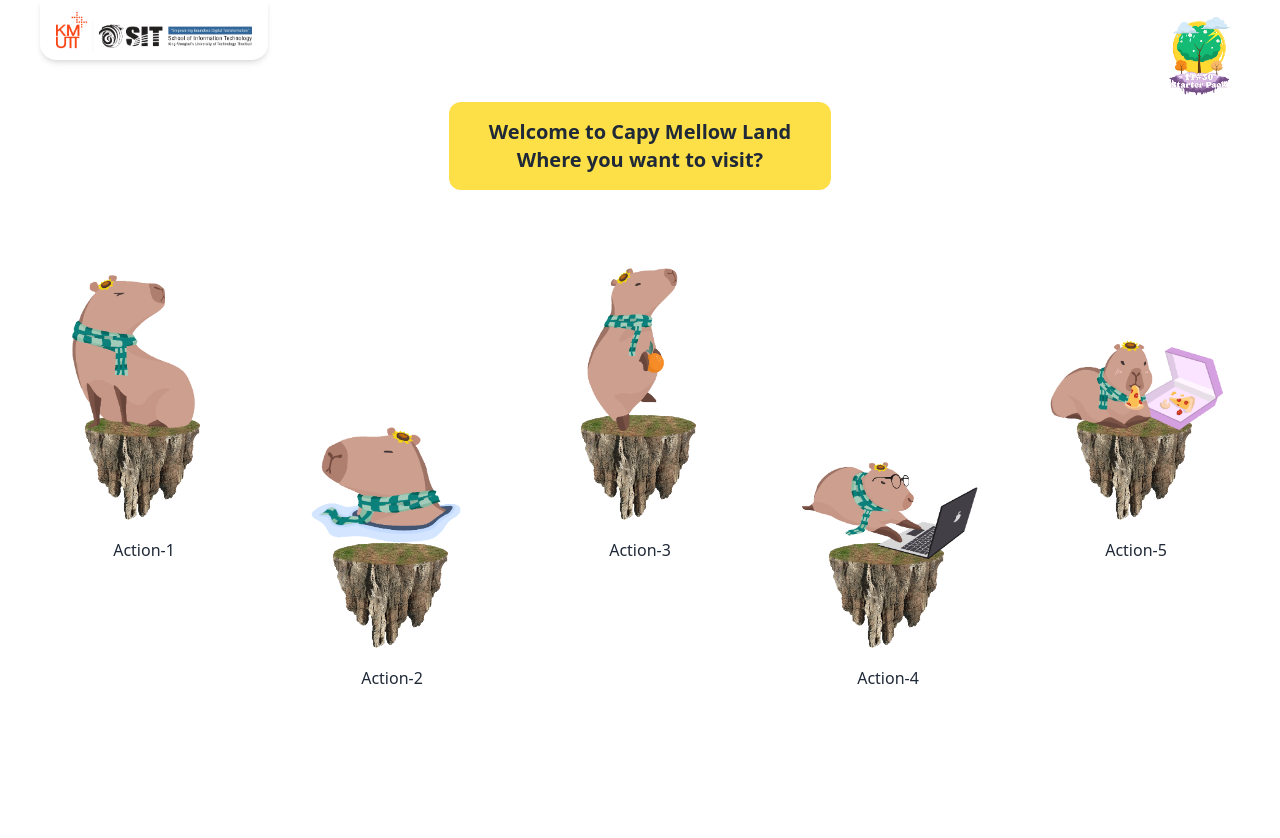
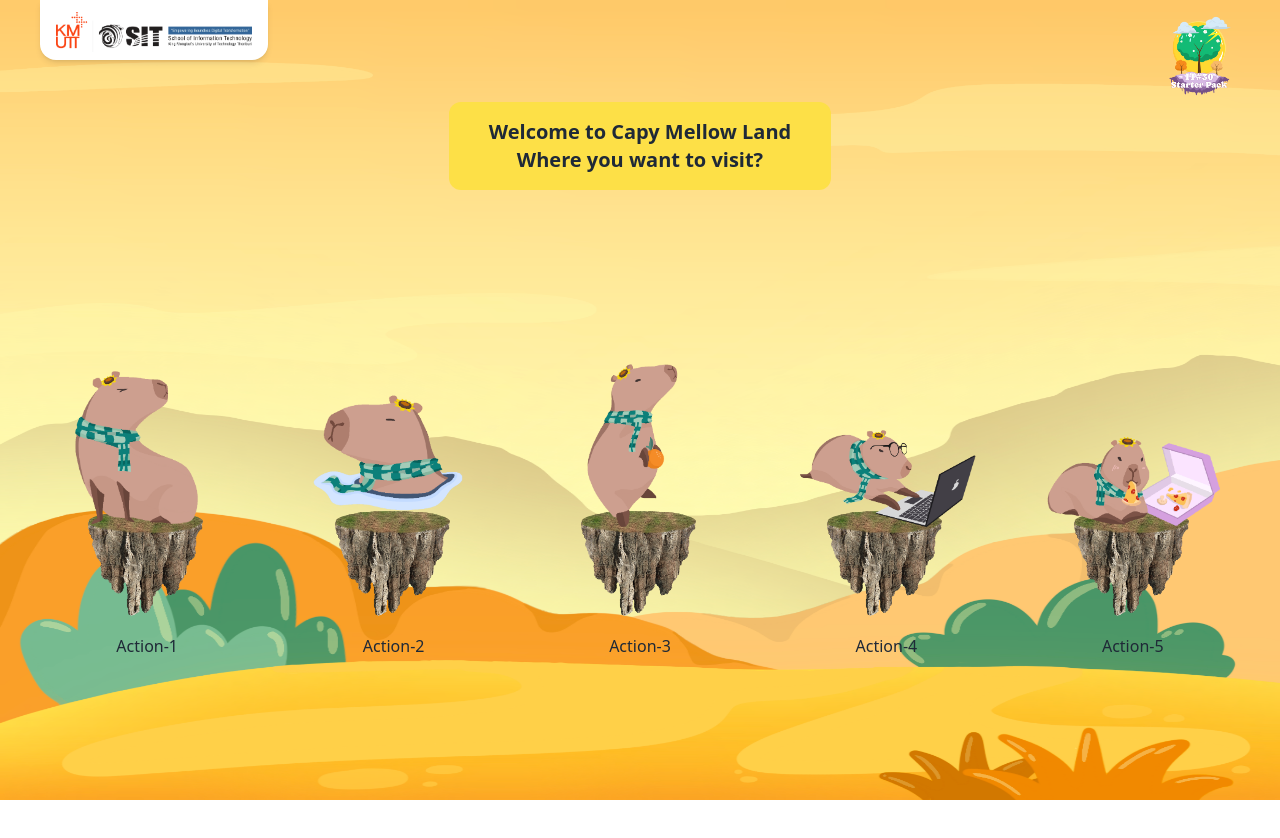
Before and after one commit to FameNu/IT30-Starter-Pack, a Vue app: page / in a window 1280 px wide. Shown: the top 838 px of the page. After the commit the page ends 800 px from the top, so only its background shows below. Built offline with nearby package versions, Linux system fonts and the light colour scheme.

Commit message:
refactor: Update card animations and layout in home page

```diff
--- a/src/App.vue
+++ b/src/App.vue
@@ -3,14 +3,13 @@ import SITAndStarter from '@/components/ourBrand/SITAndStarter.vue'
 </script>
 
 <template>
-  <!-- <div class="bg-main-bg bg-no-repeat bg-bottom bg-cover"> -->
   <div>
-    <header class="absolute top-0 w-full">
+    <div class="-z-10 absolute w-full h-full">
+      <img src="/bg/bg6.png" alt="main-bg-image" class="w-full h-full fixed">
+    </div>
+    <header class="fixed z-50 top-0 w-full">
       <SITAndStarter />
     </header>
-    <!-- <div class=" absolute w-full h-full">
-      <img src="/bg/Banner-GoogleForm.png" alt="main-bg-image" class="w-full h-full ins">
-    </div> -->
     <main class="w-screen h-screen p-10 pt-24">
       <RouterView />
     </main>
--- a/src/assets/main.css
+++ b/src/assets/main.css
@@ -12,10 +12,10 @@
     @apply transform transition-all duration-500 hover:duration-500;
   }
 
-  .card-list .card-container:nth-child(2),
+  /* .card-list .card-container:nth-child(2),
   .card-list .card-container:nth-last-child(2) {
     @apply translate-y-32;
-  }
+  } */
 
   .card-image-container:hover .mascot {
     @apply delay-500 animate-bounce-base;
@@ -37,4 +37,29 @@
   .shrink-size-img {
     @apply grayscale scale-90;
   }
+
+  /* Reponssive */
+  /* Desktop Size */
+  .list-desktop {
+    @apply grid grid-cols-5 grid-rows-1 gap-8;
+  }
+
+  /* Ipad Size */
+  .list-medium-screen {
+    @apply grid grid-cols-3 grid-rows-2 gap-8;
+  }
+
+  .list-medium-screen .card-container:nth-child(2) {
+    @apply row-span-2;
+  }
+
+  .list-medium-screen .card-container:last-child {
+    @apply col-start-3;
+  }
+
+  /* Mobile Size */
+  .list-mobile {
+    /* @apply grid grid-cols-1 grid-rows-5 gap-8; */
+    @apply flex flex-col gap-8;
+  }
 }
--- a/src/components/homeComponent/Card.vue
+++ b/src/components/homeComponent/Card.vue
@@ -15,7 +15,7 @@ defineEmits(['onHover', 'onLeave'])
 
 <template>
   <div
-    class="w-fit flex flex-col items-center card-container"
+    class="w-fit mx-auto flex flex-col items-center justify-center card-container"
     @mouseenter="$emit('onHover')"
     @mouseleave="$emit('onLeave')"
   >
--- a/src/components/homeComponent/CardList.vue
+++ b/src/components/homeComponent/CardList.vue
@@ -19,7 +19,7 @@ const handleMouseLeave = () => {
 </script>
 
 <template>
-  <div class="card-list w-full max-w-[1300px] min-h-[500px] flex flex-wrap justify-between gap-8">
+  <div class="card-list w-full max-w-[1300px] min-h-[500px] list-desktop">
     <Card
       v-for="(card, index) in cardData"
       :key="index"
```
